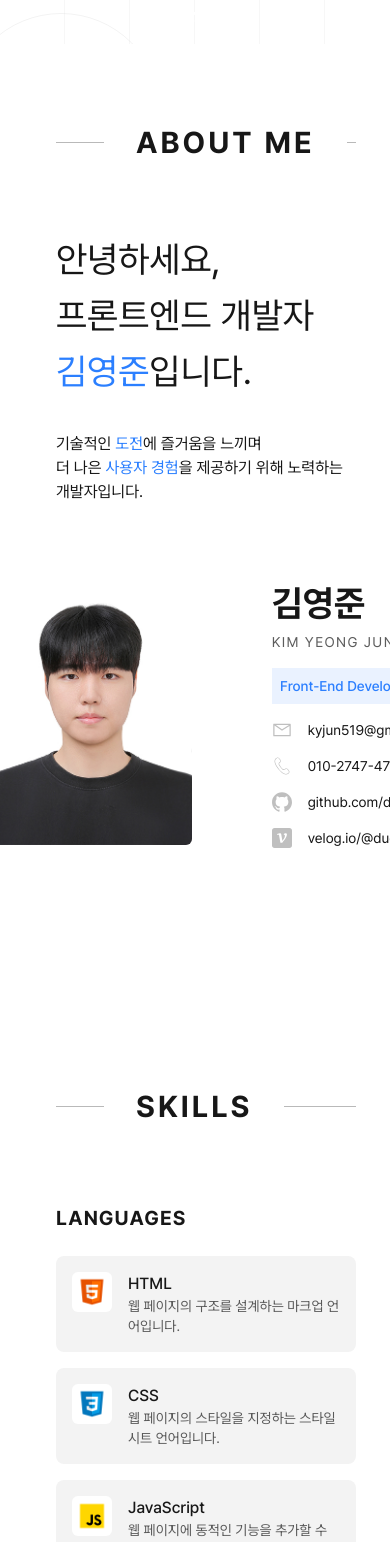
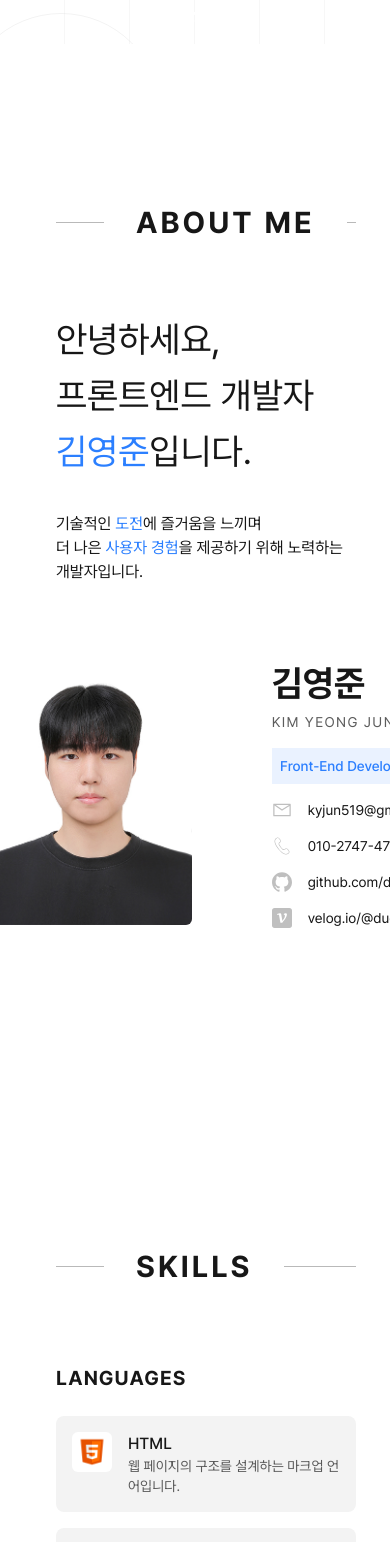
Before and after one commit to dudwns/portfolio, a Next.js app: page / in a window 390 px wide. Shown: the part 800-2342 px from the top of the page. Built offline with nearby package versions, Linux system fonts and the light colour scheme.

Commit message:
feat: 스크롤 참조 요소를 섹션 타이틀로 변경

```diff
--- a/src/components/section/About.tsx
+++ b/src/components/section/About.tsx
@@ -12,17 +12,13 @@ export default function About() {
 
   return (
     <motion.section
-      id="about"
       initial={{ opacity: 0 }}
       animate={isInView ? { opacity: 1 } : { opacity: 0 }}
       transition={{ duration: 0.5 }}
       className="flex flex-col px-14"
     >
-      <SectionTitle title="ABOUT ME" isInView />
-      <div
-        className="flex flex-col gap-20 pb-60 justify-between items-center xl:flex-row xl:gap-0"
-        ref={ref}
-      >
+      <SectionTitle id="about" ref={ref} title="ABOUT ME" isInView />
+      <div className="flex flex-col gap-20 pb-60 justify-between items-center xl:flex-row xl:gap-0">
         <motion.div
           className="flex flex-col"
           initial={{ opacity: 0, x: -50 }}
@@ -36,10 +32,10 @@ export default function About() {
               <span className="text-blue-500">김영준</span>입니다.
             </span>
           </div>
-          <div className="text-base sm:text-xl">
+          <div className="text-base sm:text-lg md:text-xl">
             기술적인 <span className="text-blue-500">도전</span>에 즐거움을 느끼며
           </div>
-          <div className="text-base sm:text-xl">
+          <div className="text-base sm:text-lg md:text-xl">
             더 나은 <span className="text-blue-500">사용자 경험</span>을 제공하기 위해 노력하는
             개발자입니다.
           </div>
--- a/src/components/section/Project.tsx
+++ b/src/components/section/Project.tsx
@@ -12,14 +12,13 @@ export default function Project() {
 
   return (
     <motion.section
-      id="project"
       className="flex flex-col px-14"
       initial={{ opacity: 0 }}
       animate={isInView ? { opacity: 1 } : { opacity: 0 }}
       transition={{ duration: 0.5 }}
     >
-      <SectionTitle title="PROJECT" isInView />
-      <div className="grid grid-cols-[repeat(auto-fit,minmax(300px,1fr))] gap-4  pb-60" ref={ref}>
+      <SectionTitle id="project" ref={ref} title="PROJECT" isInView />
+      <div className="grid grid-cols-[repeat(auto-fit,minmax(300px,1fr))] gap-4  pb-60">
         {PROJECT_LIST.map((item, index) => (
           <motion.div
             key={item.title}
--- a/src/components/section/Skills.tsx
+++ b/src/components/section/Skills.tsx
@@ -11,15 +11,13 @@ export default function Skills() {
 
   return (
     <motion.section
-      id="skills"
-      ref={ref}
       initial={{ opacity: 0 }}
       animate={isInView ? { opacity: 1 } : { opacity: 0 }}
       transition={{ duration: 0.8 }}
-      className="flex flex-col px-14 pb-20 "
+      className="flex flex-col px-14 pb-20"
     >
       <div>
-        <SectionTitle title="SKILLS" isInView />
+        <SectionTitle id="skills" ref={ref} title="SKILLS" isInView />
         <div className="grid grid-cols-1 md:grid-cols-2 xl:grid-cols-4 gap-10">
           {SKILLS.map((category, index) => (
             <motion.div
--- a/src/components/title/SectionTitle.tsx
+++ b/src/components/title/SectionTitle.tsx
@@ -1,19 +1,23 @@
 import { motion } from "framer-motion";
 
 type SectionTitleProps = {
+  id?: string;
+  ref?: React.RefObject<HTMLDivElement | null>;
   title: string;
   isInView: boolean;
 };
 
-export default function SectionTitle({ title, isInView }: SectionTitleProps) {
+export default function SectionTitle({ id, ref, title, isInView }: SectionTitleProps) {
   return (
     <motion.div
+      id={id}
+      ref={ref}
       initial={{ opacity: 0, y: -20 }}
       animate={isInView ? { opacity: 1, y: 0 } : { opacity: 0, y: -20 }}
       transition={{ duration: 0.8 }}
       className="mb-20"
     >
-      <div className="flex items-center gap-8">
+      <div className="flex items-center gap-8 pt-20">
         <div className="w-12 h-[1px] bg-foreground/30" />
         <h2 className="text-3xl font-bold tracking-widest">{title}</h2>
         <div className="flex-1 h-[1px] bg-foreground/30" />
```
